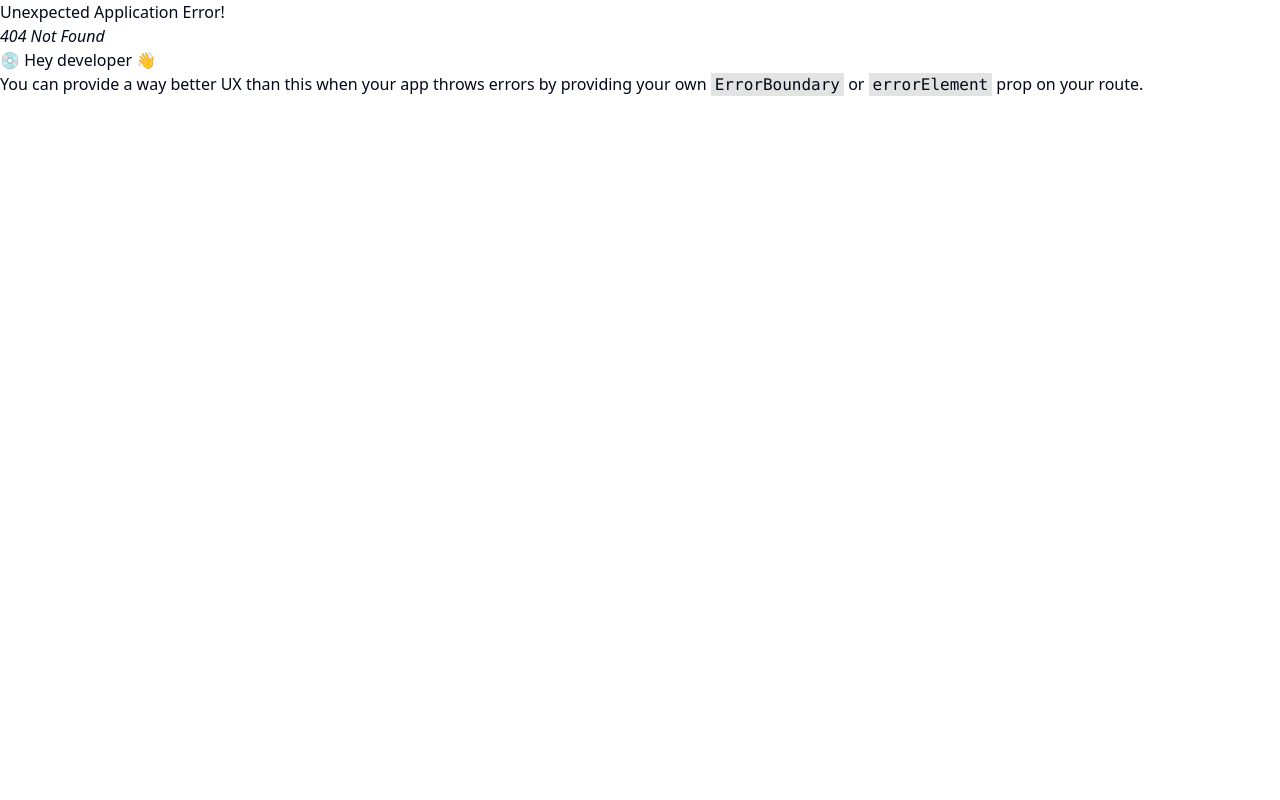
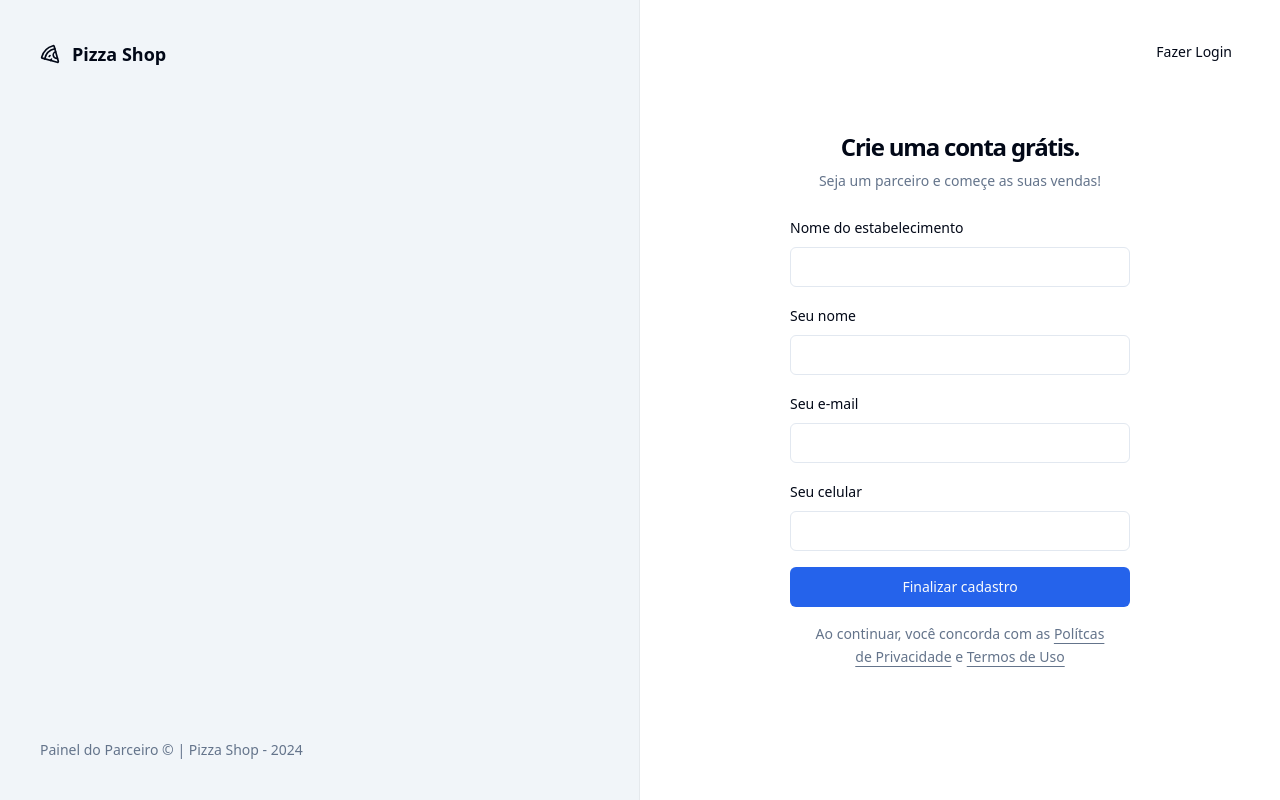
Before and after one commit to JoaoTrajano/pizzashop-web, a React (Vite) app: page /sign-up in a window 1280 px wide. Before the commit this address had no page. Built offline with nearby package versions, Linux system fonts and the light colour scheme.

Commit message:
feat: created the page for register

```diff
--- a/src/pages/_layouts/auth.tsx
+++ b/src/pages/_layouts/auth.tsx
@@ -13,7 +13,7 @@ export function AuthLayout() {
           Painel do Parceiro &copy; | Pizza Shop - {new Date().getFullYear()}
         </footer>
       </div>
-      <div className="flex flex-col items-center justify-center">
+      <div className="relative flex flex-col items-center justify-center">
         <Outlet />
       </div>
     </div>
--- a/src/pages/auth/sign-in.tsx
+++ b/src/pages/auth/sign-in.tsx
@@ -1,4 +1,5 @@
 import { useForm } from 'react-hook-form'
+import { Link } from 'react-router-dom'
 import { toast } from 'sonner'
 import { z } from 'zod'
 
@@ -35,6 +36,10 @@ export function SignIn() {
   return (
     <ContentPage titlePage="Login">
       <div className="p-8">
+        <Button variant="ghost" asChild className="absolute right-8 top-8">
+          <Link to="/sign-up">Novo estabelecimento</Link>
+        </Button>
+
         <div className="flex w-[340px] flex-col justify-center gap-6">
           <div className="flex flex-col gap-2 text-center">
             <h1 className="text-2xl font-semibold tracking-tighter">
--- /dev/null
+++ b/src/pages/auth/sign-up.tsx
@@ -0,0 +1,97 @@
+import { useForm } from 'react-hook-form'
+import { Link } from 'react-router-dom'
+import { toast } from 'sonner'
+import { z } from 'zod'
+
+import { ContentPage } from '@/components/ContentPage'
+import { Button } from '@/components/ui/button'
+import { Input } from '@/components/ui/input'
+import { Label } from '@/components/ui/label'
+
+const signUpFormSchema = z.object({
+  restaurantName: z.string(),
+  managerName: z.string(),
+  phone: z.string(),
+  email: z.string().email(),
+})
+type SignUpFormType = z.infer<typeof signUpFormSchema>
+
+export function SignUp() {
+  const {
+    register,
+    handleSubmit,
+    formState: { isSubmitting },
+  } = useForm<SignUpFormType>()
+
+  function handleSignUp(data: SignUpFormType) {
+    try {
+      toast.success('Enviamos um link de autenticação para o seu e-mail.', {
+        action: {
+          label: 'Reenviar',
+          onClick: () => handleSignUp(data),
+        },
+      })
+    } catch (error) {
+      toast.error('Credenciais inválidas.')
+    }
+  }
+
+  return (
+    <ContentPage titlePage="Cadastro">
+      <div className="p-8">
+        <Button variant="ghost" asChild className="absolute right-8 top-8">
+          <Link to="/sign-in">Fazer Login</Link>
+        </Button>
+        <div className="flex w-[340px] flex-col justify-center gap-6">
+          <div className="flex flex-col gap-2 text-center">
+            <h1 className="text-2xl font-semibold tracking-tighter">
+              Crie uma conta grátis.
+            </h1>
+            <p className="text-sm text-muted-foreground">
+              Seja um parceiro e começe as suas vendas!
+            </p>
+          </div>
+          <form onSubmit={handleSubmit(handleSignUp)} className="space-y-4">
+            <div className="space-y-2">
+              <Label htmlFor="restaurantName"> Nome do estabelecimento</Label>
+              <Input
+                id="restaurantName"
+                type="text"
+                {...register('restaurantName')}
+              />
+            </div>
+            <div className="space-y-2">
+              <Label htmlFor="managerName"> Seu nome</Label>
+              <Input
+                id="managerName"
+                type="text"
+                {...register('managerName')}
+              />
+            </div>
+            <div className="space-y-2">
+              <Label htmlFor="email"> Seu e-mail</Label>
+              <Input id="email" type="email" {...register('email')} />
+            </div>
+            <div className="space-y-2">
+              <Label htmlFor="phone"> Seu celular</Label>
+              <Input id="phone" type="tel" {...register('phone')} />
+            </div>
+            <Button disabled={isSubmitting} className="w-full" type="submit">
+              Finalizar cadastro
+            </Button>
+            <p className="px-6 text-center text-sm leading-relaxed text-muted-foreground">
+              Ao continuar, você concorda com as{' '}
+              <a className="underline underline-offset-4" href="">
+                Polítcas de Privacidade
+              </a>{' '}
+              e{' '}
+              <a className="underline underline-offset-4" href="">
+                Termos de Uso
+              </a>
+            </p>
+          </form>
+        </div>
+      </div>
+    </ContentPage>
+  )
+}
--- a/src/routes.tsx
+++ b/src/routes.tsx
@@ -4,6 +4,7 @@ import { AppLayout } from './pages/_layouts/app'
 import { AuthLayout } from './pages/_layouts/auth'
 import { Dashboard } from './pages/app/dashboard'
 import { SignIn } from './pages/auth/sign-in'
+import { SignUp } from './pages/auth/sign-up'
 
 export const router = createBrowserRouter([
   {
@@ -14,6 +15,9 @@ export const router = createBrowserRouter([
   {
     path: '/',
     element: <AuthLayout />,
-    children: [{ path: '/sign-in', element: <SignIn /> }],
+    children: [
+      { path: '/sign-in', element: <SignIn /> },
+      { path: '/sign-up', element: <SignUp /> },
+    ],
   },
 ])
```
